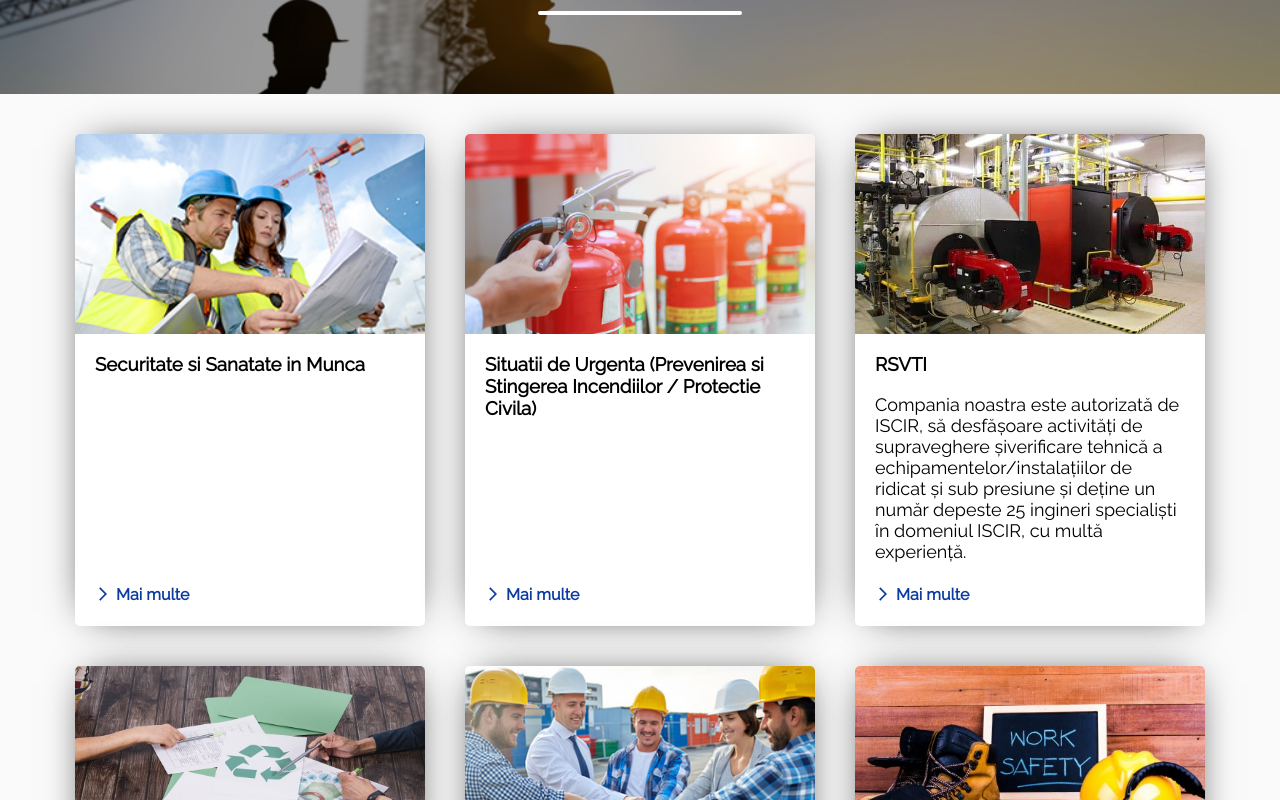
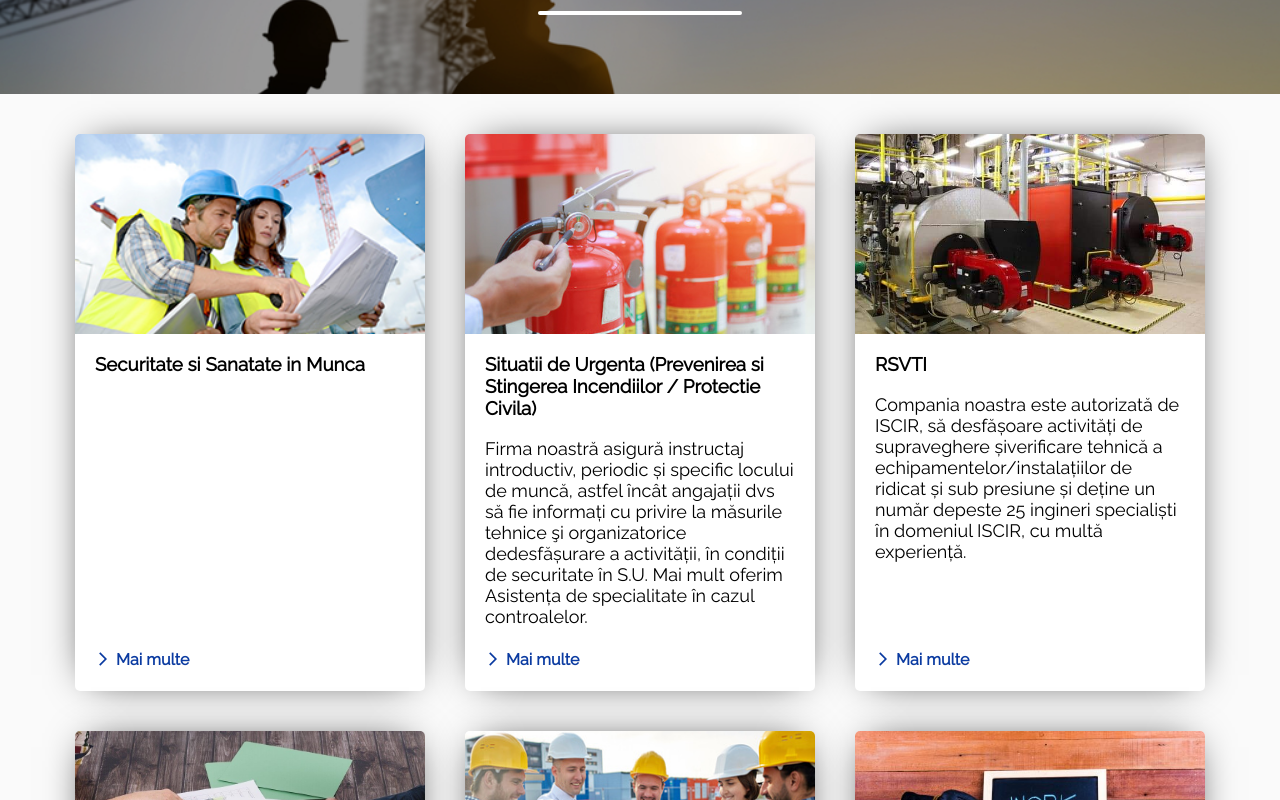
Before and after one commit to bmarcu13/work-management-website, a React (Create React App) app: page / in a window 1280 px wide. Shown: the part 1060-1860 px from the top of the page. Built offline with nearby package versions, Linux system fonts and the light colour scheme.

Commit message:
am uitat ce am schimbat aici:)

```diff
--- a/src/Components/ServicesMainPage/ServicesMainPage.css
+++ b/src/Components/ServicesMainPage/ServicesMainPage.css
@@ -54,6 +54,7 @@
     flex-direction: column;
     /* outline: 1.8px solid #e7e7e7; */
     align-items: flex-start;
+    opacity: 1;
     overflow: hidden;
     border-radius: 5px;
     cursor: default;
@@ -169,3 +170,27 @@
         grid-template-columns: repeat(1, auto);
     }
 }
+
+
+/* ----------- */
+
+@keyframes fadeInDownCustom {
+    from {
+      opacity: 0;
+      transform: translate3d(0, -30%, 0);
+    }
+
+    to {
+      opacity: 1;
+      transform: translate3d(0, 0, 0);
+    }
+  }
+
+  .fadeInDownCustom {
+    animation-name: fadeInDownCustom;
+    opacity: 1;
+  }
+
+  .op {
+      opacity: 0;
+  }
--- a/src/Components/ServicesMainPage/ServicesMainPage.js
+++ b/src/Components/ServicesMainPage/ServicesMainPage.js
@@ -1,5 +1,5 @@
 import React from "react";
-import { useState, useEffect } from "react";
+import { useState, useEffect, useRef } from "react";
 import "./ServicesMainPage.css";
 
 import "animate.css";
@@ -17,21 +17,22 @@ import DividerPhoto from "../../img/landing-page-services-divider-photo.jpg";
 
 export default function ServicesMainPage() {
     const [animationClass, setAnimationClass] = useState("grid-item-container");
+    const itemContainerRef = useRef(null);
 
     let observer = new IntersectionObserver((entries) => {
         console.log(entries);
         if (entries[0].isIntersecting) {
-            console.log("ceva");
+            console.log(itemContainerRef.current);
             setAnimationClass(
-                "animate__animated animate__fadeInDown grid-item-container"
+                "grid-item-container fadeInDownCustom"
             );
+            // itemContainerRef.current.style.opacity = "1";
         } else {
-            console.log("Not past 100px");
         }
     });
 
     useEffect(() => {
-        observer.observe(document.querySelector(".grid-container"));
+        observer.observe(document.querySelector(".grid-item-container"));
     });
 
     const gridItemComponent = (item, index) => {
@@ -39,9 +40,10 @@ export default function ServicesMainPage() {
             <div
                 className={animationClass}
                 style={{
-                    animationDelay: "1." + 1 * index + "s",
-                    animationDuration: "1s",
+                    animationDelay: "." + 1 * index + "s",
+                    animationDuration: "1.5s",
                 }}
+                ref = {itemContainerRef}
             >
                 <div className="img-container">
                     <img src={item.img}></img>
@@ -107,7 +109,8 @@ const servicesList = [
     },
     {
         title: "Situatii de Urgenta (Prevenirea si Stingerea Incendiilor / Protectie Civila)",
-        description: "",
+        description: "Firma noastră asigură instructaj introductiv, periodic și specific locului de muncă, astfel încât angajații dvs să fie informați cu privire la măsurile tehnice şi organizatorice de"+
+        "desfășurare a activității, în condiții de securitate în S.U. Mai mult oferim Asistența de specialitate în cazul controalelor.",
         img: SituatiiUrgenta,
     },
     {
```
